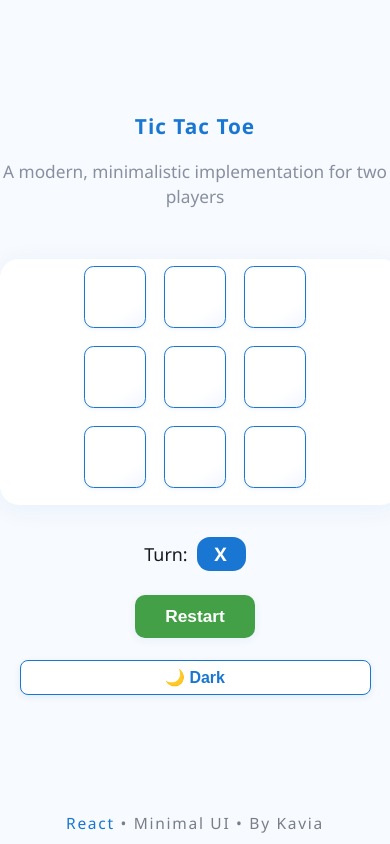
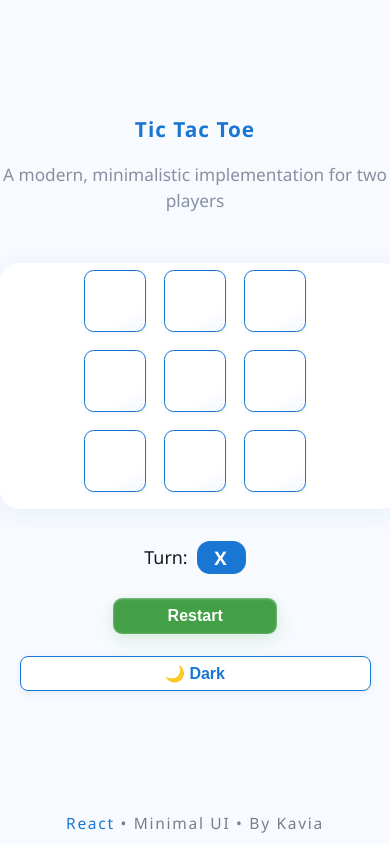
Before and after one commit to Nithya-Ganesan-2002/online-tic-tac-toe-3865, a React (Create React App) app in the folder tic_tac_toe_frontend/: page / in a window 390 px wide. Built offline with nearby package versions, Linux system fonts and the light colour scheme.

Commit message:
CheckPoint - cgb81443b4

```diff
--- a/tic_tac_toe_frontend/src/App.css
+++ b/tic_tac_toe_frontend/src/App.css
@@ -225,8 +225,78 @@
   transition: background .18s, box-shadow .18s;
   cursor: pointer;
 }
+/* 3D/Animated Restart Button Enhancements */
 .ttt-btn-restart {
   background: var(--secondary);
+  box-shadow:
+    0 2.5px 12px rgba(67,160,71,0.11), /* soft green shadow */
+    0 10px 22px 0 rgba(67,160,71,0.08),
+    0 0.5px 2.5px #fff8 inset;
+  position: relative;
+  /* 3D simulated elevation */
+  transition:
+    transform 0.19s cubic-bezier(.21,1.15,.44,1),
+    box-shadow 0.23s cubic-bezier(.22,1.03,.43,1),
+    background 0.16s;
+  will-change: transform, box-shadow;
+  overflow: hidden;
+}
+
+/* Button press-in effect */
+.ttt-btn-restart:active {
+  transform: scale(.95) translateY(2.5px);
+  box-shadow:
+    0 2px 3.5px rgba(67,160,71,0.13) inset,
+    0 0.5px 6px 0 rgba(67,160,71,0.06) inset;
+}
+
+/* Add subtle bounce on click (animation triggers on :active) */
+.ttt-btn-restart.animate-bounce {
+  animation: restart-bounce 0.28s cubic-bezier(.19,1.2,.38,1) 1;
+}
+@keyframes restart-bounce {
+  0%   { transform: scale(0.98);}
+  55%  { transform: scale(1.06);}
+  85%  { transform: scale(0.96);}
+  100% { transform: scale(1);}
+}
+
+/* Shine Ripple/Reflection animation */
+.ttt-btn-restart .ttt-btn-shine {
+  position: absolute;
+  top: 0; left: -70%;
+  width: 62%;
+  height: 100%;
+  background: linear-gradient(120deg, rgba(255,255,255,0.01) 53%, rgba(255,255,255,0.29) 77%, rgba(255,255,255,0.03) 92%);
+  pointer-events: none;
+  opacity: 0.83;
+  transform: skewX(-23deg);
+  animation: shine 0.81s cubic-bezier(.23, .93, .56, 1.01);
+}
+@keyframes shine {
+  from { left: -62%; opacity: 0.06; }
+  25%  { left: 13%; opacity: 0.2;}
+  57%  { left: 75%; opacity: 0.33;}
+  to   { left: 120%; opacity: 0;}
+}
+
+/* Glow on hover/focus for extra tactility */
+.ttt-btn-restart:hover, .ttt-btn-restart:focus-visible {
+  background: var(--accent);
+  color: var(--white);
+  box-shadow:
+    0 7px 24px rgba(211,47,47,0.13), /* accent (red) shadow */
+    0 1.5px 10px 0 rgba(67,160,71,0.12);
+  outline: none;
+}
+
+/* Responsive: Adjust button size + effect for mobile */
+@media (max-width: 600px) {
+  .ttt-btn-restart {
+    font-size: 1rem;
+    padding: 9px 14vw;
+    border-radius: 9px;
+  }
 }
 .ttt-btn:hover, .ttt-btn:focus {
   background: var(--accent);
--- a/tic_tac_toe_frontend/src/App.js
+++ b/tic_tac_toe_frontend/src/App.js
@@ -1,4 +1,4 @@
-import React, { useState, useEffect } from 'react';
+import React, { useState, useEffect, useRef } from 'react';
 import './App.css';
 
 // PUBLIC_INTERFACE
@@ -172,13 +172,53 @@ function GameInfo({ currentPlayer, winner, draw }) {
 
 // PUBLIC_INTERFACE
 /**
- * Action bar with Restart button.
+ * Action bar with Restart button and animated 3D/shiny effects.
  */
 function ActionBar({ restartGame }) {
+  // States/refs to handle animation classes & shine
+  const [bounce, setBounce] = useState(false);
+  const [shine, setShine] = useState(false);
+  const btnRef = useRef(null);
+
+  // Handler for animated tactile + shine effect
+  const handleRestart = () => {
+    // Trigger 3D bounce
+    setBounce(true);
+    setShine(true);
+    // Actually restart the game
+    restartGame();
+  };
+
+  // Remove animation class after bounce completes
+  useEffect(() => {
+    if (bounce) {
+      const timeout = setTimeout(() => setBounce(false), 290); // match keyframes duration
+      return () => clearTimeout(timeout);
+    }
+  }, [bounce]);
+  // Remove shine overlay after animation
+  useEffect(() => {
+    if (shine) {
+      const timeout = setTimeout(() => setShine(false), 870); // match shine keyframes duration
+      return () => clearTimeout(timeout);
+    }
+  }, [shine]);
+
   return (
     <div className="ttt-actions">
-      <button className="ttt-btn ttt-btn-restart" onClick={restartGame}>
+      <button
+        ref={btnRef}
+        className={
+          "ttt-btn ttt-btn-restart" +
+          (bounce ? " animate-bounce" : "")
+        }
+        onClick={handleRestart}
+        type="button"
+        tabIndex={0}
+        aria-label="Restart game"
+      >
         Restart
+        {shine && <span className="ttt-btn-shine" />}
       </button>
     </div>
   );
```
